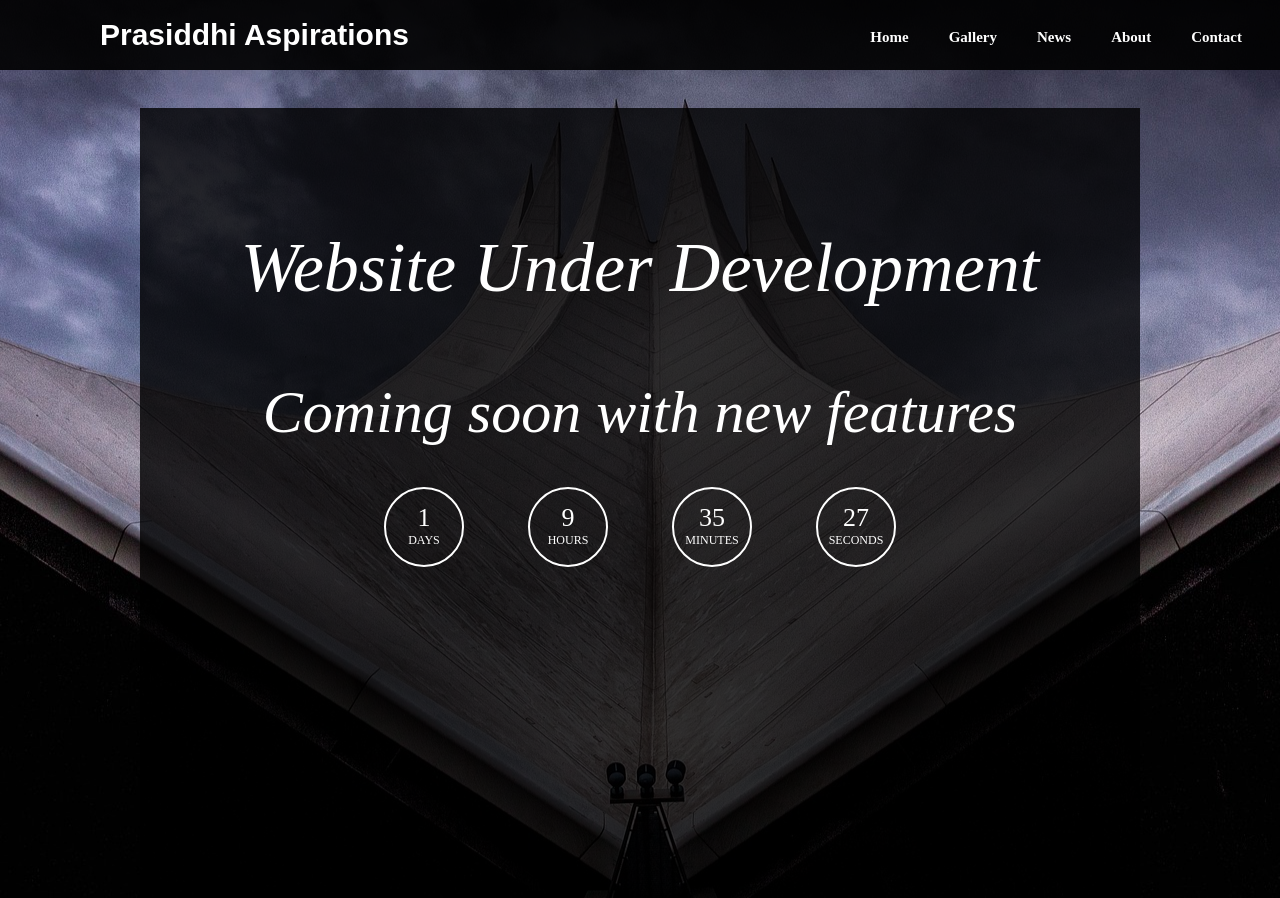
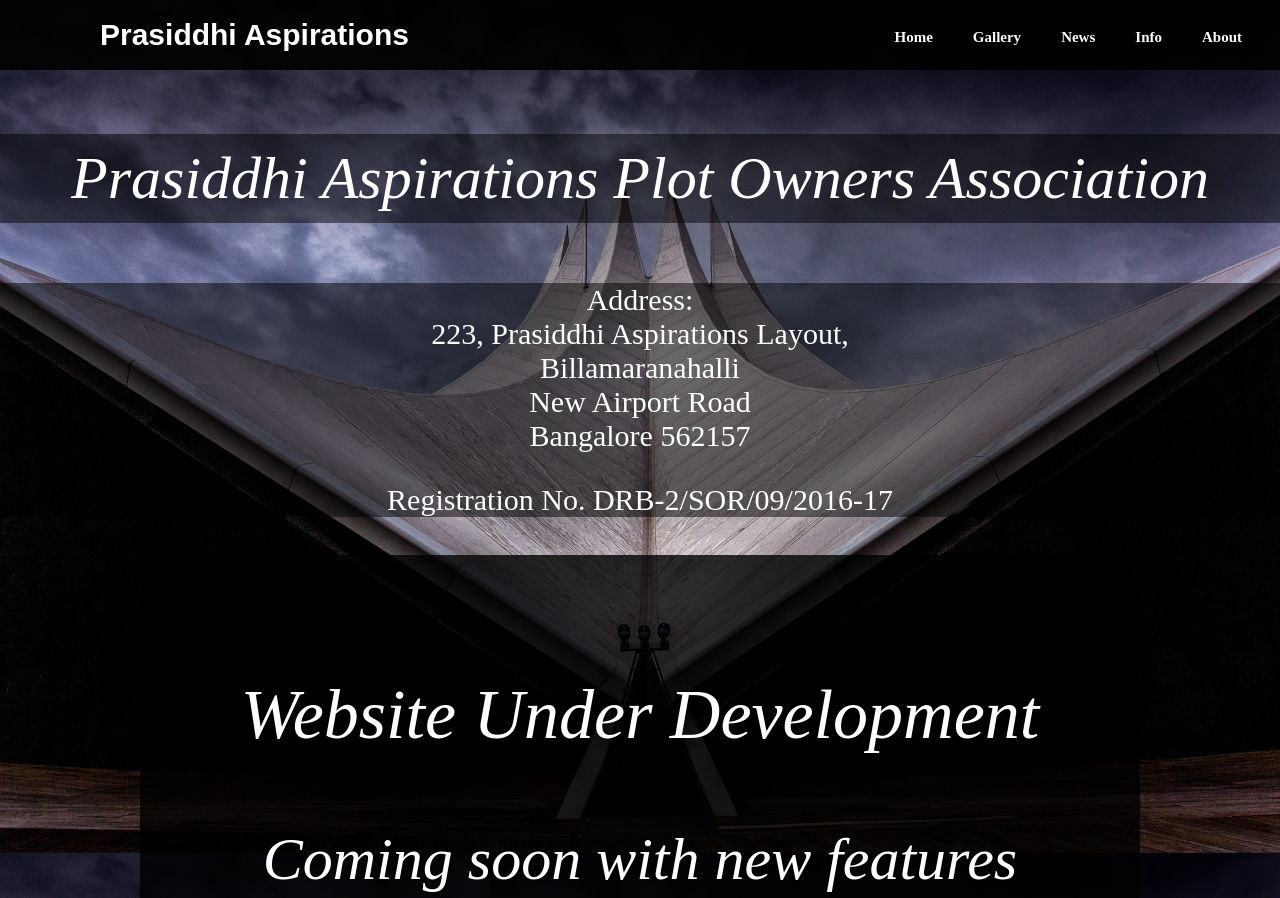
Before and after one commit to prajwalhn/PrasidhiAspirations, a plain HTML site: page index.html in a window 1280 px wide. Shown: the top 898 px of the page. Drawn offline with Linux system fonts and the light colour scheme.

Commit message:
Update index.html

```diff
--- a/index.html
+++ b/index.html
@@ -7,6 +7,7 @@
    <meta name="google-site-verification" content="E4mRc2ydcZJ5OSwiV-i3TsleAtL-72rAyQF62YR1PiU" />
     <link rel="stylesheet" href="styles.css">
     <link rel="stylesheet" href="nav.css">
+    <link rel="stylesheet" href="pages/pagesstyling.css">
     <link href="https://fonts.googleapis.com/css?family=Roboto+Condensed&display=swap" rel="stylesheet">
 
   </head>
@@ -17,14 +18,27 @@
         <li><a href="#home">Home</a></li>
         <li><a href="pages/photos.html">Gallery</a></li>
         <li><a href="pages/news.html">News</a></li>
-        <li><a href="pages/about.html">About</a></li>
-        <li><a href="pages/contact.html">Contact</a></li>
+        <li><a href="pages/about.html">info</a></li>
+        <li><a href="pages/contact.html">about</a></li>
         </ul>
         </nav>
+        <div class="papoa">
+        <p>Prasiddhi Aspirations Plot Owners Association</p>
+        </div>
 
-        <div class="box">
+        <div class="details">
+           <p>Address:<br> 223, Prasiddhi Aspirations Layout,<br>Billamaranahalli<br>
+           New Airport Road<br>
+           Bangalore 562157</p>
+           <p>Registration No. DRB-2/SOR/09/2016-17</p>
+         </div>
+
+
+   <div class="box">
+        <div class="devop">
       <p>Website Under Development</p>
     <p1>  Coming soon with new features</p1>
+    </div>
     <div class="count">
       <div class="countd">
         <span id="days">00</span>
@@ -46,6 +60,8 @@
         SECONDS
       </div>
   </div>
+
+
 </div>
    <script type="text/javascript">
    var count=new Date("Dec 12,2019 00:00:00").getTime();
@@ -66,6 +82,14 @@
    },1000);
    </script>
 
+   <div class="whole-details">
+     <div class="contact">
+       <p>For more details contact</p>
+       <div class="gmail">
+         <p>papoa@yahoo.com<br>prasiddhiaspirations@gmail.com</p>
+       </div>
+     </div>
+   </div>
 
   </body>
 
```
